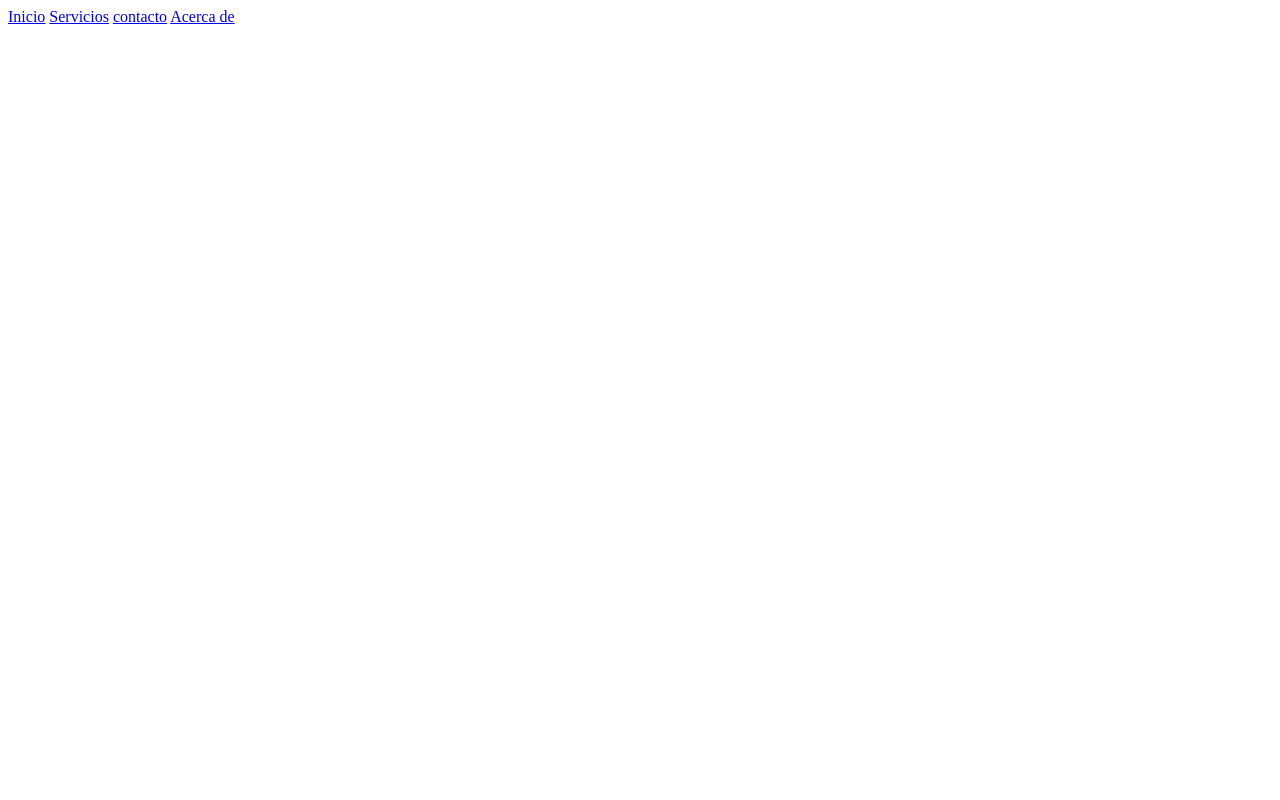
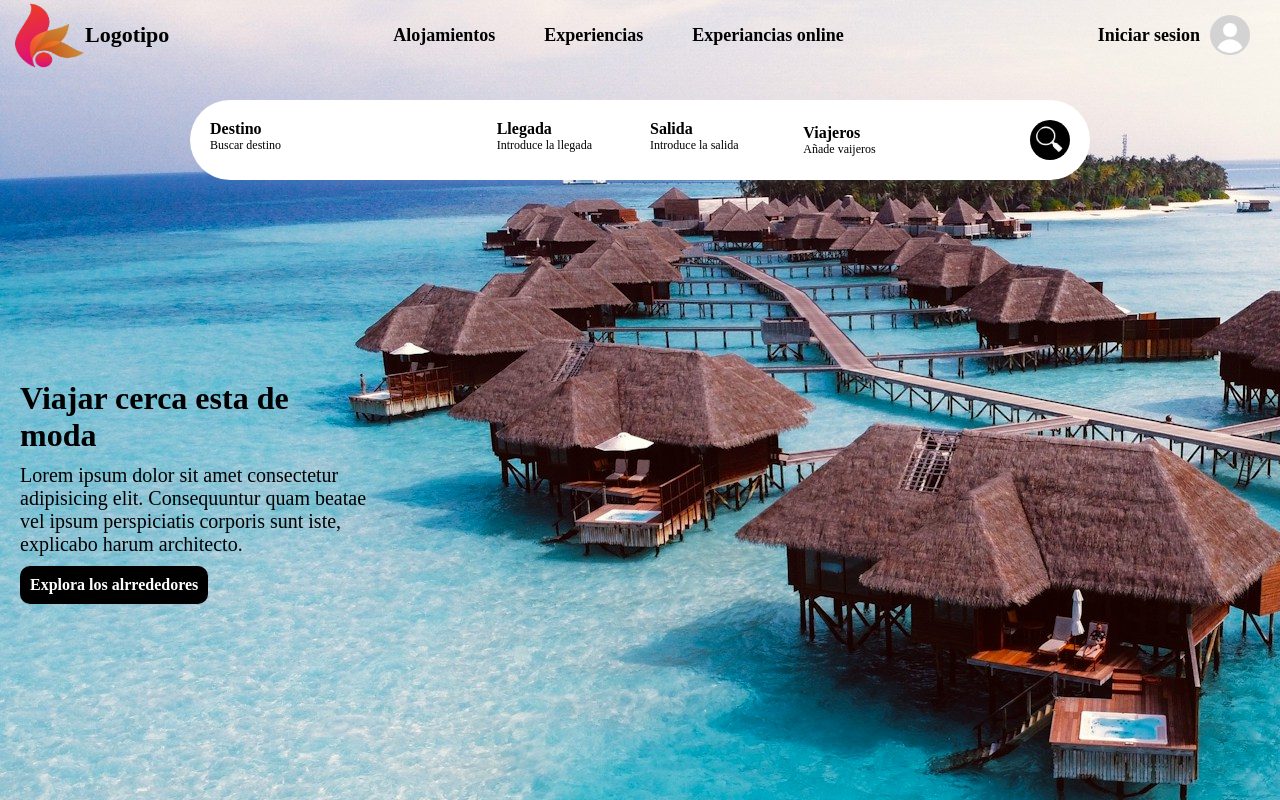
Before and after one commit to DionnerFigueras/modulo4, a plain HTML site: page index.html in a window 1280 px wide. Drawn offline with Linux system fonts and the light colour scheme.

Commit message:
nuevos cambios

```diff
--- a/index.html
+++ b/index.html
@@ -4,13 +4,66 @@
     <meta charset="UTF-8">
     <meta name="viewport" content="width=device-width, initial-scale=1.0">
     <title>Moludo 4</title>
+    <link rel="stylesheet" href="stylesCss/styles.css">
 </head>
 <body>
-    <div class="navbar">
-        <a href="#" class="link">Inicio</a>
-        <a href="#" class="link">Servicios</a>
-        <a href="#" class="link">contacto</a>
-        <a href="#" class="link">Acerca de </a>
-    </div>
+
+    <header>
+        <div class="logo">
+            <img src="images/Logo.png" alt="Logo" title="Logo">
+            <p>Logotipo</p>
+        </div>
+
+        <nav class="feacture-navbar">
+            <a href="#" class="elemento">Alojamientos</a>
+            <a href="#" class="elemento">Experiencias</a>
+            <a href="#" class="elemento">Experiancias online</a>
+        </nav>
+
+        <div class="login">
+            <a href="#">Iniciar sesion
+                <img src="images/usuario.png" alt="Login" title="Login">
+            </a>
+        </div>
+
+    </header>
+
+    <section class="busqueda">
+
+        <div class="categoria">
+            <p class="titulo">Destino</p>
+            <p class="subtitulo">Buscar destino</p>
+        </div>
+
+        <div class="categoria1">
+            <p class="titulo">Llegada</p>
+            <p class="subtitulo">Introduce la llegada</p>
+        </div>
+
+        <div class="categoria1">
+            <p class="titulo">Salida</p>
+            <p class="subtitulo">Introduce la salida</p>
+        </div>
+
+        <div class="categoria2">
+            <div class="contenedor">
+                <p class="titulo">Viajeros</p>
+                <p class="subtitulo">Añade vaijeros</p>
+            </div>
+
+            <img src="images/lupa.png" alt="Buscar" title="Buscar">
+        </div>
+
+    </section>
+
+    <section class="contenido">
+        <h2>Viajar cerca esta de moda</h2>
+        <p>Lorem ipsum dolor sit amet consectetur adipisicing elit. Consequuntur quam beatae vel ipsum perspiciatis corporis sunt iste, explicabo harum architecto.</p>
+
+        <div class="button">
+            <p>Explora los alrrededores</p>
+        </div>
+    </section>
+
 </body>
 </html>
--- /dev/null
+++ b/stylesCss/header.css
@@ -0,0 +1,52 @@
+header {
+    display: flex;
+    justify-content: space-between;
+    align-items: center;
+    flex-wrap: wrap;
+    flex: 1 1;
+}
+
+.logo {
+    display: flex;
+    justify-content: center;
+    align-items: center;
+    margin-left: 15px;
+}
+
+.logo img {
+    width: 70px;
+    height: 70px;
+}
+
+.logo p {
+    font-size: 22px;
+    font-weight: 600;
+}
+
+.elemento, .login a{
+    text-decoration: none;
+    color: #000;
+    font-size: 18px;
+    font-weight: 600;
+    margin-right: 15px;
+    padding: 15px;
+
+}
+
+.login a {
+    display: flex;
+    justify-content: center;
+    align-items: center;
+    gap: 10px;
+}
+
+.login a img {
+    width: 40px;
+    height: 40px;
+    background: lightgrey;
+    border-radius: 50%;
+}
+
+.elemento:hover, .login a:hover {
+    color: lightslategray;
+}
--- /dev/null
+++ b/stylesCss/styles.css
@@ -0,0 +1,104 @@
+@import 'header.css';
+
+* {
+    box-sizing: border-box;
+    margin: 0;
+}
+
+body {
+    display: flex;
+    flex-direction: column;
+    background-image: url('../images/mike-swigunski-k9Zeq6EH_bk-unsplash.jpg');
+
+}
+
+
+.busqueda {
+    width: 900px;
+    background: #fff;
+    padding: 20px;
+    border-radius: 50px;
+    margin-top: 30px;
+    cursor: pointer;
+
+    display: flex;
+    align-self: center;
+    gap: 20px;
+}
+
+.categoria {
+    flex: 2 2 0;
+}
+
+.categoria1 {
+    flex: 1 1 0;
+}
+
+.categoria2 {
+    flex: 2 2 0;
+
+    display: flex;
+    justify-content: space-between;
+    align-items: center;
+    gap: 20px;
+}
+
+.categoria:hover, .categoria1:hover, .categoria2:hover{
+    text-decoration: underline;
+}
+
+
+.categoria2 img {
+    background: #000;
+    border-radius: 50%;
+    padding: 5px;
+    width: 40px;
+    height: 40px;
+
+}
+
+.titulo {
+    font-size: 16px;
+    font-weight: bold;
+}
+
+.subtitulo {
+    font-size: 12px;
+}
+
+.contenido {
+    width: 350px;
+    margin-left: 20px;
+    margin-top: 200px;
+}
+
+.contenido h2 {
+    font-size: 32px;
+    font-weight: bold;
+    margin-bottom: 10px;
+}
+
+.contenido p {
+    font-size: 20px;
+    margin-bottom: 10px;
+}
+
+.button {
+    width: fit-content;
+    background: #000;
+    padding: 10px;
+    color: #fff;
+    border-radius: 10px;
+
+    display: flex;
+    justify-content: center;
+    align-items: center;
+    cursor: pointer;
+}
+
+.button p {
+    font-size: 16px;
+    font-weight: bold;
+    padding: 0;
+    margin: 0;
+}
```
Also changed, not shown: images/Logo.ico (added), images/Logo.png (added), images/lupa.png (added), images/mike-swigunski-k9Zeq6EH_bk-unsplash.jpg (added), images/usuario.png (added).
